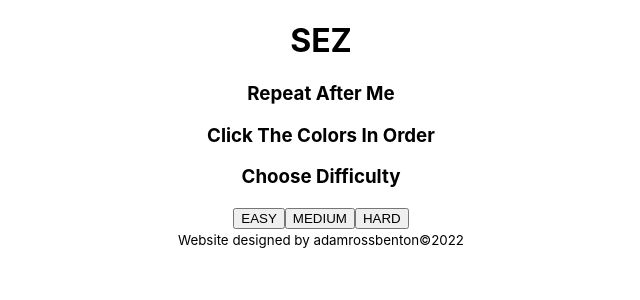
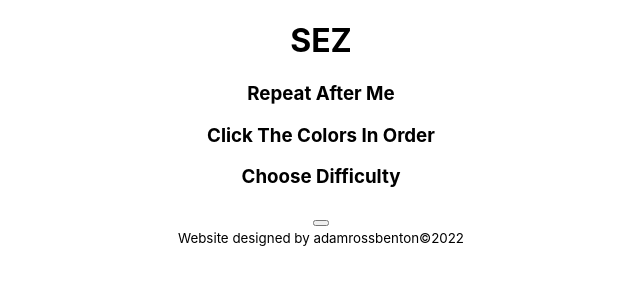
Before and after one commit to adamrossbenton/sez_js, a React (Create React App) app: page / in a window 1280 px wide. Shown: the top 300 px of the page, without its empty margins (319-959 px from the left). Built offline with nearby package versions, Linux system fonts and the light colour scheme.

Commit message:
I'm doing this weird, why don't I just link to different pages? Redoing it now

```diff
--- a/src/Main.js
+++ b/src/Main.js
@@ -4,6 +4,18 @@ const Main = props => {
 
     // Difficulty state
     const [difficulty, setDifficulty] = useState()
+    const [selection, setSelection] = useState()
+
+    const handleCheck = e => {
+        setSelection({...selection,
+            [e.target.name]: e.target.checked
+        })
+    }
+
+    const handleSubmit = e => {
+        e.preventDefault()
+
+    }
 
     console.log(difficulty)
 
@@ -38,9 +50,9 @@ const Main = props => {
         return <div className="container" id="diff-select">
             <h3>Choose Difficulty</h3>
             <div className="container" id="diff-choices">
-                <button>EASY</button>
-                <button>MEDIUM</button>
-                <button>HARD</button>
+                <form className="diff-choice">
+                    <button type="submit"></button>
+                </form>
             </div>
         </div>
     }
```
